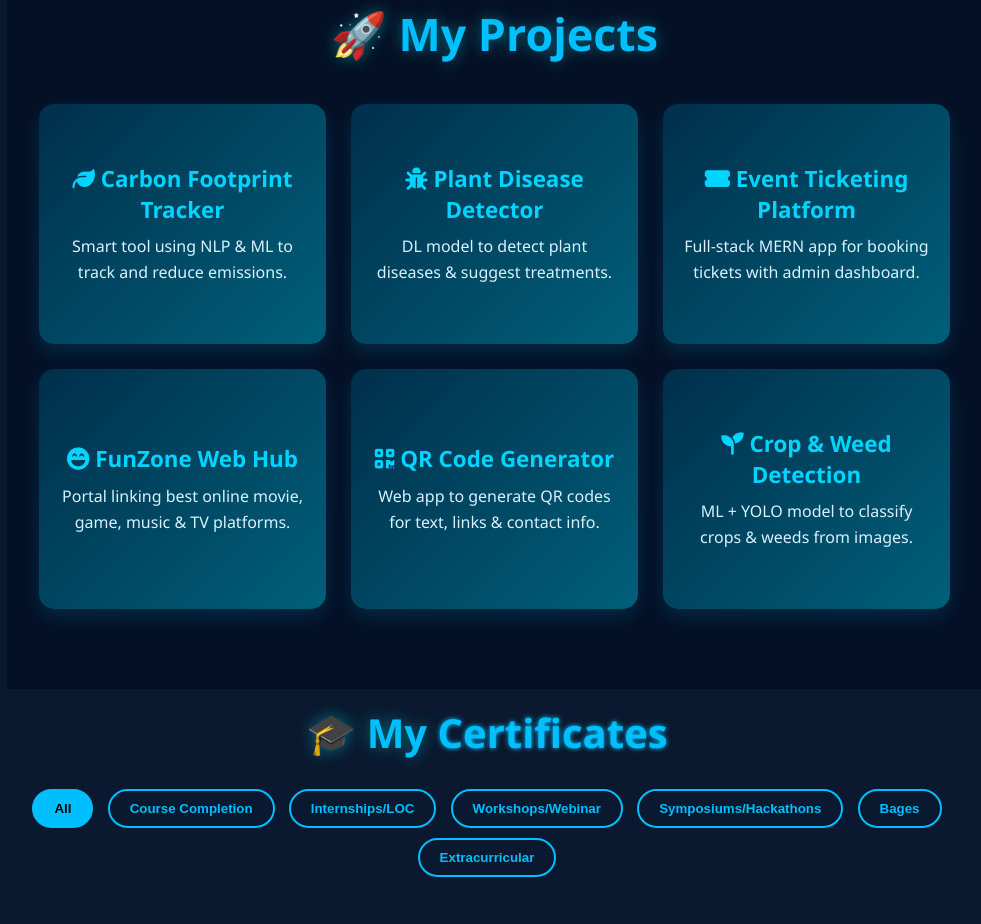
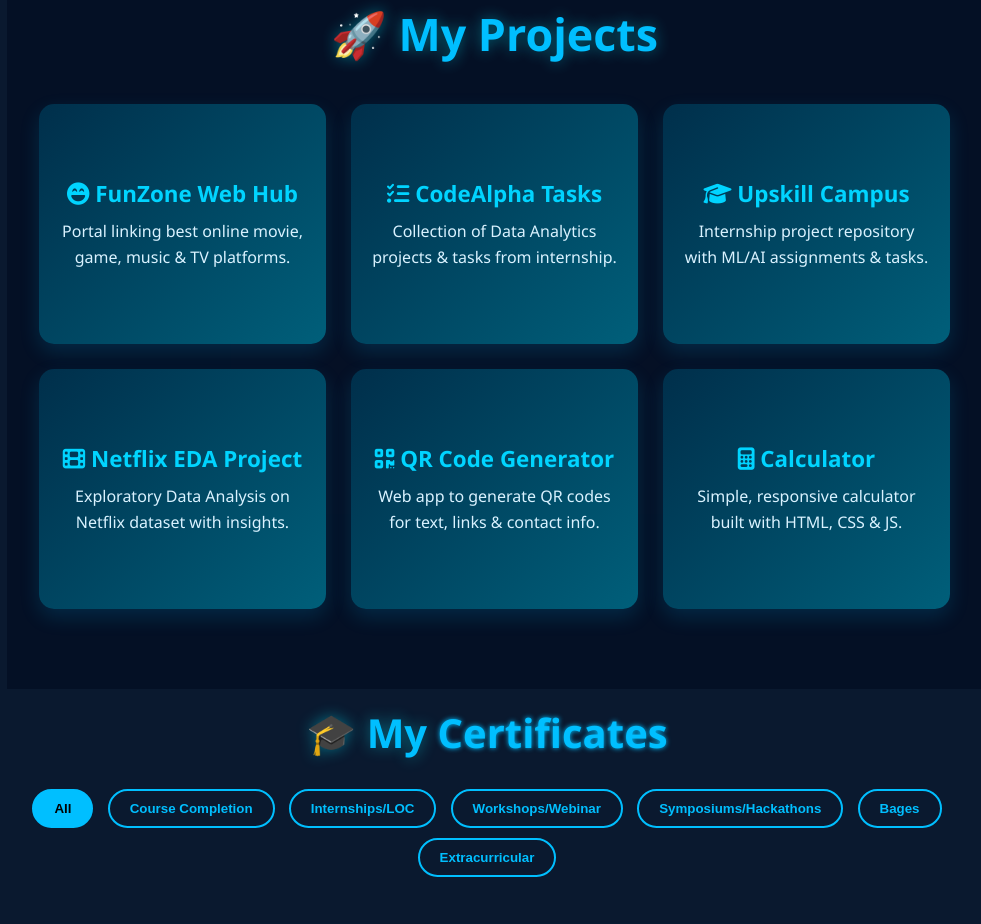
Before and after one commit to sanasahana23/Portfolio, a plain HTML site: page index.html in a window 1280 px wide. Shown: the part 3691-4615 px from the top of the page, without its empty margins (278-1259 px from the left). Drawn offline with nearby package versions, Linux system fonts and the light colour scheme.

Commit message:
Update projects section index.html

```diff
--- a/index.html
+++ b/index.html
@@ -288,28 +288,28 @@
     <div class="flip-card" data-aos="zoom-in">
       <div class="flip-card-inner">
         <div class="flip-card-front">
-          <h3><i class="fas fa-leaf"></i> Carbon Footprint Tracker</h3>
-          <p>Smart tool using NLP & ML to track and reduce emissions.</p>
+          <h3><i class="fas fa-laugh-beam"></i> FunZone Web Hub</h3>
+          <p>Portal linking best online movie, game, music & TV platforms.</p>
         </div>
         <div class="flip-card-back">
           <h4>🌐 View Project</h4>
-          <a href="https://live-carbon-tool.com" target="_blank" class="btn">🔗 Live Demo</a>
-          <a href="https://github.com/user/carbon-tracker" target="_blank" class="btn">💻 GitHub</a>
+          <a href="https://sanasahana23.github.io/FunZone/" target="_blank" class="btn">🔗 Live Demo</a>
+          <a href="https://github.com/sanasahana23/FunZone" target="_blank" class="btn">💻 GitHub</a>
         </div>
       </div>
     </div>
+
 
     <!-- Project 2 -->
     <div class="flip-card" data-aos="zoom-in">
       <div class="flip-card-inner">
         <div class="flip-card-front">
-          <h3><i class="fas fa-bug"></i> Plant Disease Detector</h3>
-          <p>DL model to detect plant diseases & suggest treatments.</p>
+          <h3><i class="fas fa-tasks"></i> CodeAlpha Tasks</h3>
+          <p>Collection of Data Analytics projects & tasks from internship.</p>
         </div>
         <div class="flip-card-back">
-          <h4>🌐 View Project</h4>
-          <a href="https://plant-detect.com" target="_blank" class="btn">🔗 Live Demo</a>
-          <a href="https://github.com/user/plant-detector" target="_blank" class="btn">💻 GitHub</a>
+          <h4>🗁 Repository</h4>
+          <a href="https://github.com/sanasahana23/codealpha_tasks" target="_blank" class="btn">💻 GitHub</a>
         </div>
       </div>
     </div>
@@ -318,28 +318,25 @@
     <div class="flip-card" data-aos="zoom-in">
       <div class="flip-card-inner">
         <div class="flip-card-front">
-          <h3><i class="fas fa-ticket-alt"></i> Event Ticketing Platform</h3>
-          <p>Full-stack MERN app for booking tickets with admin dashboard.</p>
+          <h3><i class="fas fa-graduation-cap"></i> Upskill Campus</h3>
+          <p>Internship project repository with ML/AI assignments & tasks.</p>
         </div>
         <div class="flip-card-back">
-          <h4>🌐 View Project</h4>
-          <a href="https://event-platform.com" target="_blank" class="btn">🔗 Live Demo</a>
-          <a href="https://github.com/user/ticketing-app" target="_blank" class="btn">💻 GitHub</a>
+          <h4>🗁 Repository</h4>
+          <a href="https://github.com/sanasahana23/upskillCampus" target="_blank" class="btn">💻 GitHub</a>
         </div>
       </div>
     </div>
-
     <!-- Project 4 -->
     <div class="flip-card" data-aos="zoom-in">
       <div class="flip-card-inner">
         <div class="flip-card-front">
-          <h3><i class="fas fa-laugh-beam"></i> FunZone Web Hub</h3>
-          <p>Portal linking best online movie, game, music & TV platforms.</p>
+          <h3><i class="fas fa-film"></i> Netflix EDA Project</h3>
+          <p>Exploratory Data Analysis on Netflix dataset with insights.</p>
         </div>
         <div class="flip-card-back">
-          <h4>🌐 View Project</h4>
-          <a href="https://funzone-hub.com" target="_blank" class="btn">🔗 Live Demo</a>
-          <a href="https://github.com/user/funzone" target="_blank" class="btn">💻 GitHub</a>
+          <h4>📂 Repository</h4>
+          <a href="https://github.com/sanasahana23/Netflix-EDA-Project" target="_blank" class="btn">💻 GitHub</a>
         </div>
       </div>
     </div>
@@ -353,8 +350,8 @@
         </div>
         <div class="flip-card-back">
           <h4>🌐 View Project</h4>
-          <a href="https://qrgen.io" target="_blank" class="btn">🔗 Live Demo</a>
-          <a href="https://github.com/user/qr-generator" target="_blank" class="btn">💻 GitHub</a>
+          <a href="https://sanasahana23.github.io/qr-code-generator/" target="_blank" class="btn">🔗 Live Demo</a>
+          <a href="https://github.com/sanasahana23/qr-code-generator" target="_blank" class="btn">💻 GitHub</a>
         </div>
       </div>
     </div>
@@ -363,16 +360,17 @@
     <div class="flip-card" data-aos="zoom-in">
       <div class="flip-card-inner">
         <div class="flip-card-front">
-          <h3><i class="fas fa-seedling"></i> Crop & Weed Detection</h3>
-          <p>ML + YOLO model to classify crops & weeds from images.</p>
+          <h3><i class="fas fa-calculator"></i> Calculator</h3>
+          <p>Simple, responsive calculator built with HTML, CSS & JS.</p>
         </div>
         <div class="flip-card-back">
           <h4>🌐 View Project</h4>
-          <a href="https://crop-weed-ml.com" target="_blank" class="btn">🔗 Live Demo</a>
-          <a href="https://github.com/user/crop-weed" target="_blank" class="btn">💻 GitHub</a>
+          <a href="https://sanasahana23.github.io/Calculator/" target="_blank" class="btn">🔗 Live Demo</a>
+          <a href="https://github.com/sanasahana23/Calculator" target="_blank" class="btn">💻 GitHub</a>
         </div>
       </div>
     </div>
+
 
   </div>
  </section>
```
